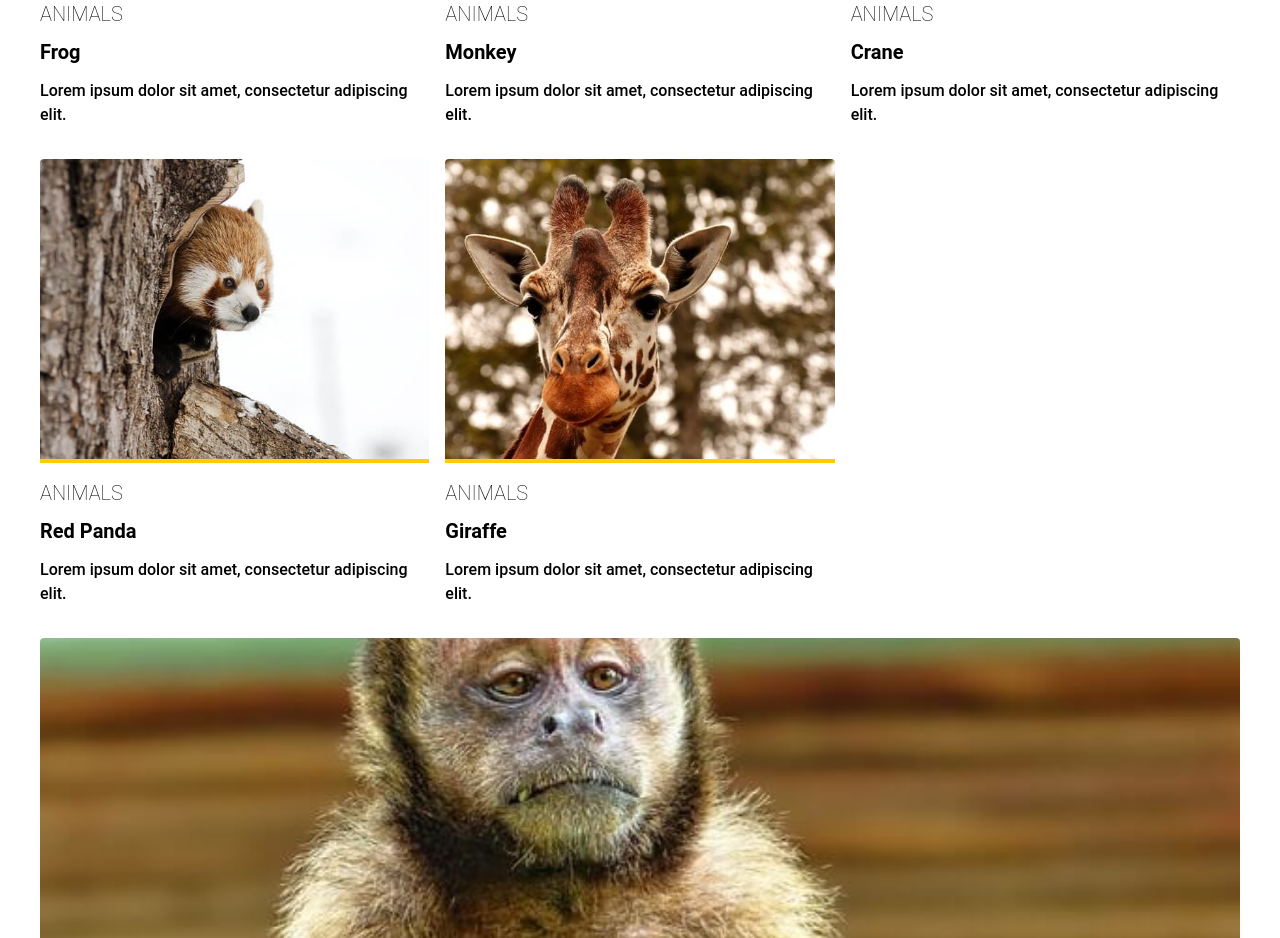
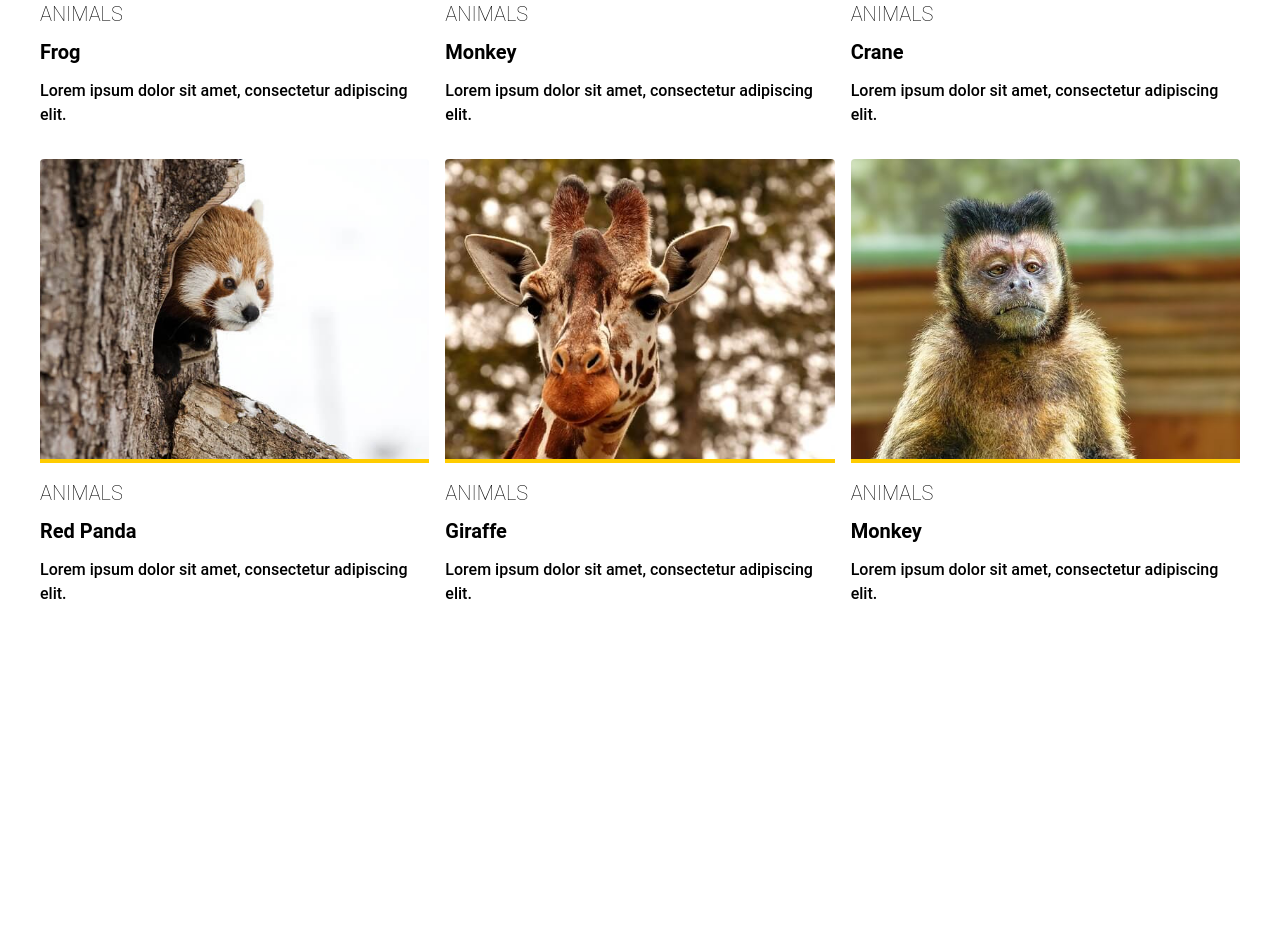
Before and after one commit to RonishRana/Web-, a plain HTML site: page index.html in a window 1280 px wide. Shown: the part 1207-2145 px from the top of the page. After the commit the page ends 1925 px from the top, so only its background shows below. Drawn offline with Linux system fonts and the light colour scheme.

Commit message:
Update assignment-one-starter.css

```diff
--- a/assignment-one-starter.css
+++ b/assignment-one-starter.css
@@ -28,10 +28,6 @@
     grid-gap: 1rem;
   }
 
-  .card:nth-last-child(1) {
-    grid-column: 1 / -1;
-  }
-
   .card img {
     width: 100%; /* Make the image width 100% of its container */
     height: 200px; /* Set a fixed height for all images on tablet view */
```
